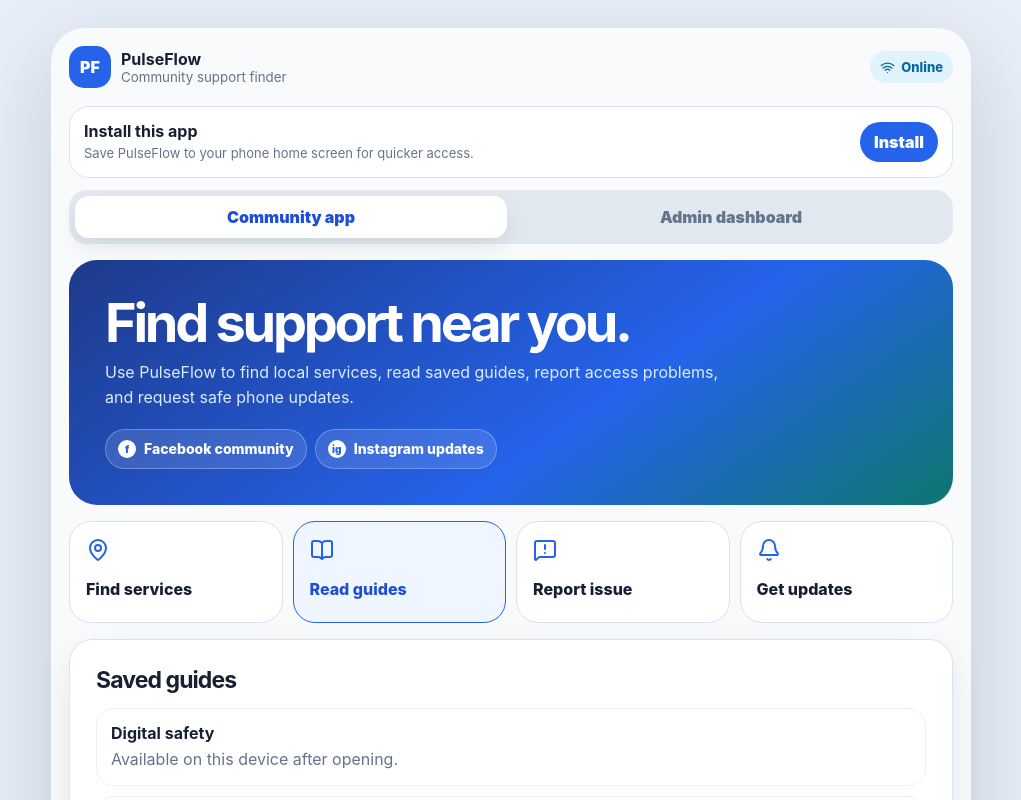
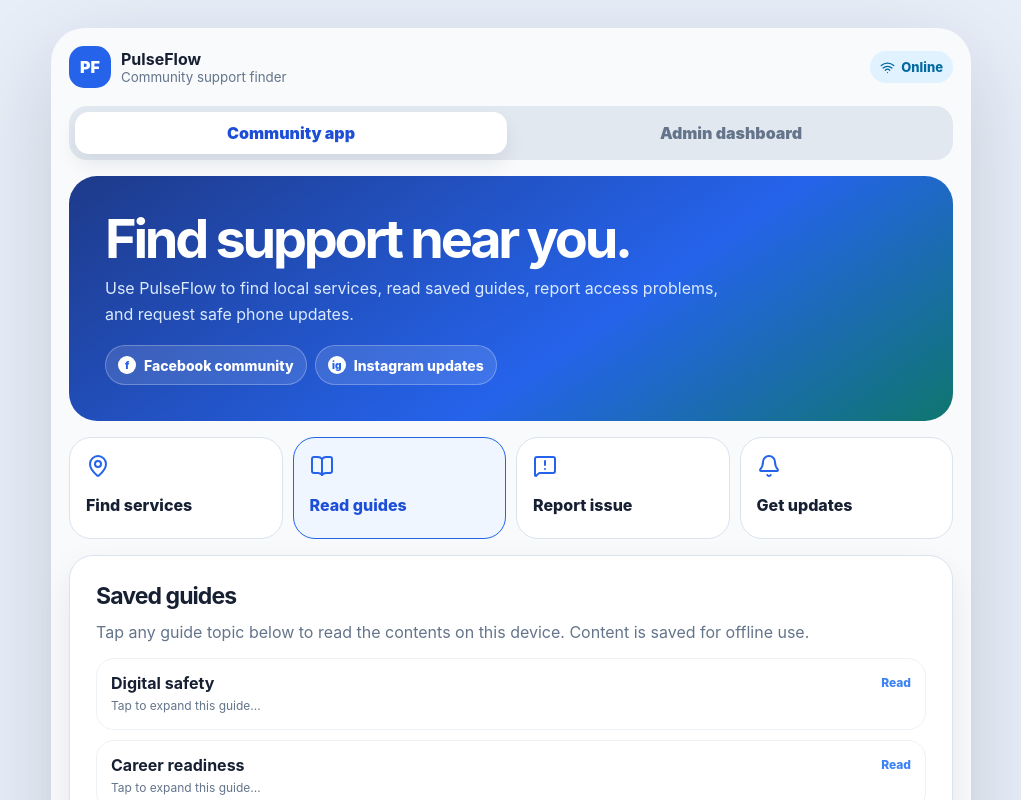
Before and after one commit to Stranger-ghope/pulseflowconnect, a React (Vite) app: page / in a window 1280 px wide. Both pictures are taken after a click on the button "Read guides". Shown: the top 800 px of the page, without its empty margins (129-1150 px from the left). Built offline with nearby package versions, Linux system fonts and the light colour scheme.

Commit message:
Remove Install this app card & implement accordion for offline guides

```diff
--- a/src/main.jsx
+++ b/src/main.jsx
@@ -13,7 +13,20 @@
   { name: 'Skills Hub', detail: 'Town Centre · 3.6 km · Few slots' },
 ];
 
-const guides = ['Digital safety', 'Career readiness', 'Small business basics'];
+const guides = [
+  {
+    title: 'Digital safety',
+    content: 'Protect your accounts with strong, unique passwords. Enable two-factor authentication (2FA) wherever possible. Avoid sharing sensitive personal information on public forums, and always verify message links.'
+  },
+  {
+    title: 'Career readiness',
+    content: 'Keep your CV brief and highlight practical achievements. Practice a 30-second summary of your skills, seek local networking groups, and gather continuous feedback to refine your professional profile.'
+  },
+  {
+    title: 'Small business basics',
+    content: 'Monitor daily operations and cash flow closely. Maintain clear, simple customer ledgers, source materials locally, and build trust with your community using neutral WhatsApp alerts for product updates.'
+  }
+];
 
 function App() {
   const [online, setOnline] = useState(navigator.onLine);
@@ -26,6 +39,7 @@
   const [toast, setToast] = useState('');
   const [installPrompt, setInstallPrompt] = useState(null);
   const [showInstallHelp, setShowInstallHelp] = useState(false);
+  const [expandedGuide, setExpandedGuide] = useState(null);
   const [reports, setReports] = useState(() => {
     const savedReports = localStorage.getItem('pulseflow-reports');
     return savedReports ? JSON.parse(savedReports) : initialReports;
@@ -86,7 +100,8 @@
         body: JSON.stringify({ phone: subscriberPhone, name: subscriberName, templateKey: 'opt_in' }),
       });
       const result = await response.json();
-      setToast(result.message || 'Update request saved.');
+      const modeTag = result.mode === 'live' ? '(Live)' : '(Demo)';
+      setToast(`${result.message || 'Update request saved.'} ${modeTag}`);
 
       // Save last subscriber to local storage for admin follow-up testing
       localStorage.setItem('pulseflow-last-subscriber', JSON.stringify({ name: subscriberName, phone: subscriberPhone }));
@@ -106,7 +121,7 @@
     }
 
     const { name: subName, phone: subPhone } = JSON.parse(savedSubscriber);
-    setToast(`Sending report update to ${subName} (${subPhone})...`);
+    setToast(`Sending report update to ${subName}...`);
 
     try {
       const response = await fetch('/api/whatsapp/notify', {
@@ -115,7 +130,8 @@
         body: JSON.stringify({ phone: subPhone, name: subName, templateKey: 'report' }),
       });
       const result = await response.json();
-      setToast(result.message || `Update sent for: ${report.issue}`);
+      const modeTag = result.mode === 'live' ? '(Live)' : '(Demo)';
+      setToast(`${result.message || `Update sent for: ${report.issue}`} ${modeTag}`);
     } catch {
       setToast(`Mock update queued for: ${report.issue}`);
     }
@@ -144,32 +160,11 @@
     }
   }
 
-  async function installApp() {
-    if (!installPrompt) {
-      setShowInstallHelp(true);
-      return;
-    }
-
-    installPrompt.prompt();
-    await installPrompt.userChoice;
-    setInstallPrompt(null);
-  }
-
   return <main className="app-shell">
     <header>
       <div className="brand"><span>PF</span><div><strong>PulseFlow</strong><small>Community support finder</small></div></div>
       <div className="status">{online ? <Wifi size={15} /> : <CloudOff size={15} />}{online ? 'Online' : 'Offline'}</div>
     </header>
-
-    <section className="install-card">
-      <div><strong>Install this app</strong><span>Save PulseFlow to your phone home screen for quicker access.</span></div>
-      <button onClick={installApp}>Install</button>
-    </section>
-
-    {showInstallHelp && <section className="install-help">
-      <strong>Manual install</strong>
-      <span>In Chrome, tap the three-dot menu and choose Add to Home screen. If it is missing, clear this site's data and reopen it.</span>
-    </section>}
 
     <nav className="mode-switch">
       <button onClick={() => setMode('community')} className={mode === 'community' ? 'active' : ''}>Community app</button>
@@ -201,7 +196,32 @@
 
         {activeView === 'guides' && <>
           <h2>Saved guides</h2>
-          {guides.map((guide) => <article className="list-item" key={guide}><strong>{guide}</strong><span>Available on this device after opening.</span></article>)}
+          <p className="hint">Tap any guide topic below to read the contents on this device. Content is saved for offline use.</p>
+          {guides.map((guide) => {
+            const isExpanded = expandedGuide === guide.title;
+            return (
+              <article
+                className={`list-item accordion-item ${isExpanded ? 'expanded' : ''}`}
+                key={guide.title}
+                onClick={() => setExpandedGuide(isExpanded ? null : guide.title)}
+                style={{ cursor: 'pointer', transition: 'all 0.2s ease' }}
+              >
+                <div style={{ display: 'flex', justifyContent: 'space-between', alignItems: 'center' }}>
+                  <strong>{guide.title}</strong>
+                  <span style={{ fontSize: '12px', color: '#3b82f6', fontWeight: '800', marginTop: 0 }}>
+                    {isExpanded ? 'Hide' : 'Read'}
+                  </span>
+                </div>
+                {isExpanded ? (
+                  <p style={{ marginTop: '10px', fontSize: '13.5px', color: '#334155', lineHeight: '1.5', background: '#f8fafc', padding: '10px', borderRadius: '12px', border: '1px solid #e2e8f0' }}>
+                    {guide.content}
+                  </p>
+                ) : (
+                  <span style={{ fontSize: '12px', color: '#64748b', marginTop: '4px' }}>Tap to expand this guide...</span>
+                )}
+              </article>
+            );
+          })}
         </>}
 
         {activeView === 'report' && <>
--- a/src/styles.css
+++ b/src/styles.css
@@ -261,6 +261,14 @@
   border: 1px solid #edf2f7;
   border-radius: 18px;
   padding: 14px;
+  background: white;
+  transition: all 0.2s ease;
+}
+
+.accordion-item.expanded {
+  border-color: #93c5fd;
+  background: #fdfdfd;
+  box-shadow: 0 4px 12px rgba(37, 99, 235, 0.04);
 }
 
 .list-item + .list-item {
```
